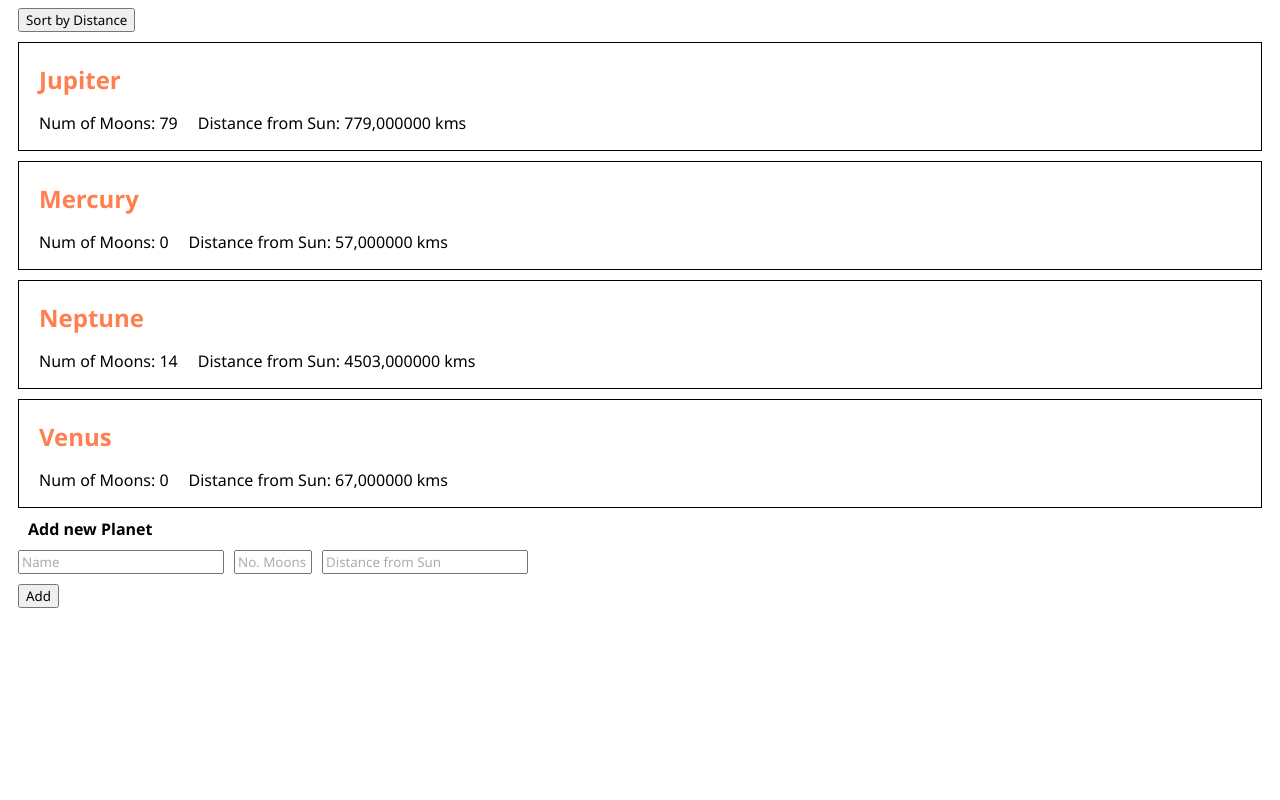
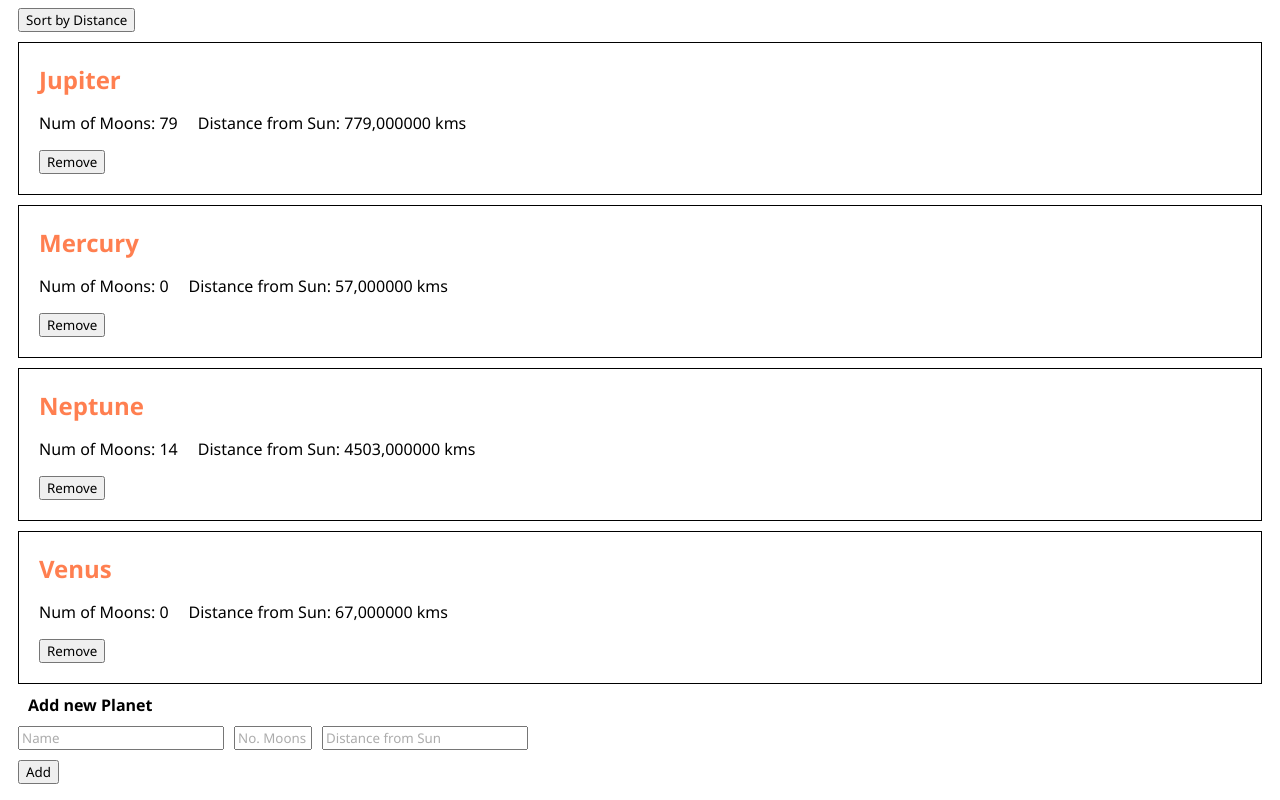
Before and after one commit to TacoSodium/Planets-App, an Angular app: page / in a window 1280 px wide. Built offline with nearby package versions, Linux system fonts and the light colour scheme.

Commit message:
delete implemented

```diff
--- a/src/app/planet-detail/planet-detail.component.css
+++ b/src/app/planet-detail/planet-detail.component.css
@@ -12,6 +12,11 @@ p {
     padding-right: 20px;
 }
 
+button {
+   width: fit-content;
+    margin-bottom: 20px;
+}
+
 .planetContainer {
     padding-left: 20px;
     display: flex;
--- a/src/app/planet-detail/planet-detail.component.html
+++ b/src/app/planet-detail/planet-detail.component.html
@@ -7,4 +7,5 @@
             <p>Distance from Sun: {{planet.DistanceFromSun}},000000 kms</p>
         </div>
     </div>
+    <button (click)="deletePlanet(planet)">Remove</button>
 </div>
--- a/src/app/planet-detail/planet-detail.component.ts
+++ b/src/app/planet-detail/planet-detail.component.ts
@@ -1,4 +1,4 @@
-import { Component, OnInit, Input } from '@angular/core';
+import { Component, OnInit, Input, Output, EventEmitter } from '@angular/core';
 import { Planet } from "../models/planet";
 
 @Component({
@@ -11,9 +11,16 @@ export class PlanetDetailComponent implements OnInit {
   @Input()
   planet: Planet;
 
+  @Output()
+  onDelete = new EventEmitter<Planet>();
+
   constructor() { }
 
   ngOnInit(): void {
   }
 
+  deletePlanet(remove: Planet) {
+    this.onDelete.emit(remove);
+  }
+
 }
--- a/src/app/planets-list/planets-list.component.html
+++ b/src/app/planets-list/planets-list.component.html
@@ -1 +1 @@
-<app-planet-detail *ngFor="let planet of planetService.sortBy(property)" [planet]=planet></app-planet-detail>
+<app-planet-detail *ngFor="let planet of planetService.sortBy(property)" [planet]=planet (onDelete)="planetService.deletePlanet($event)"></app-planet-detail>
```
